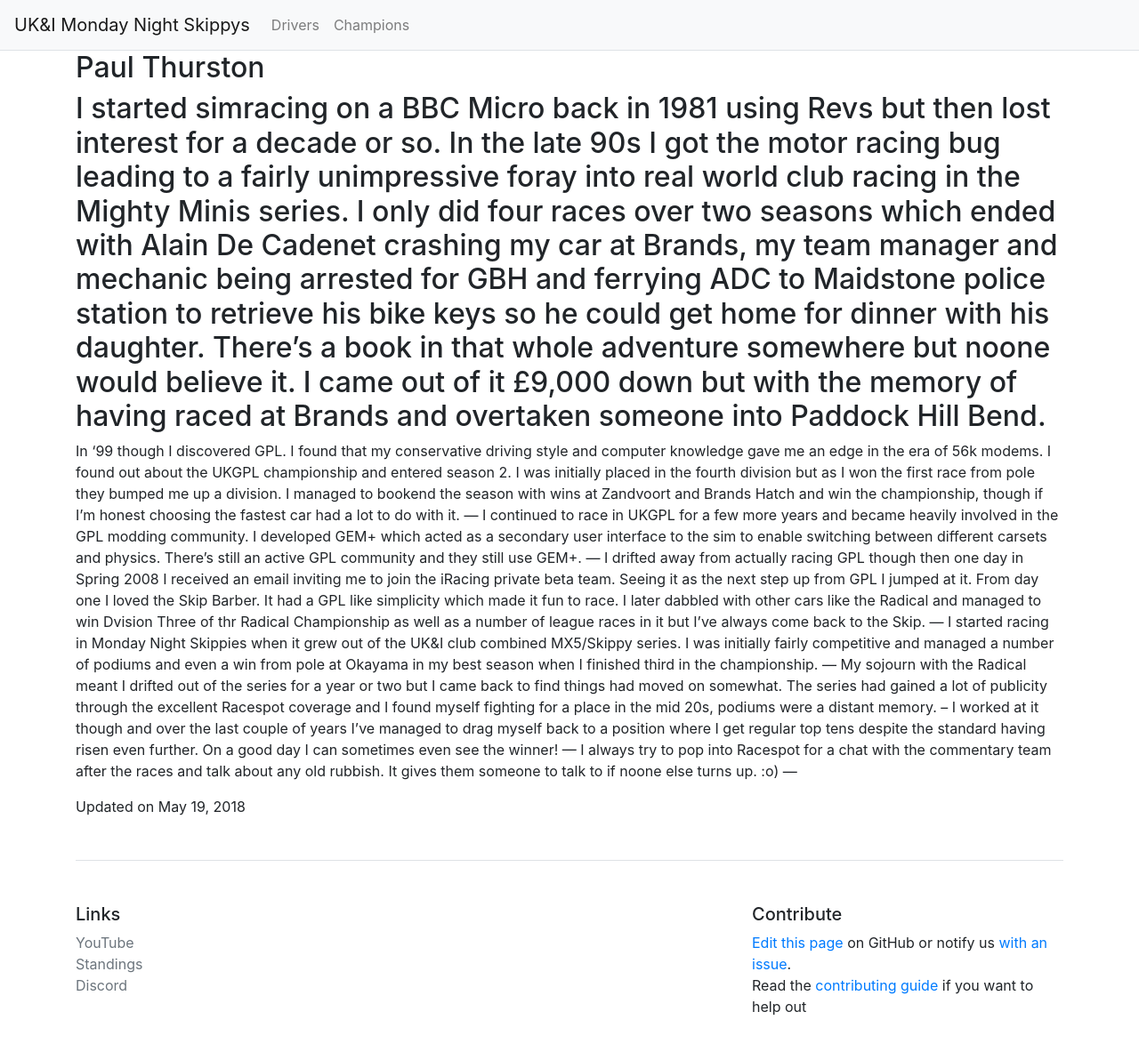
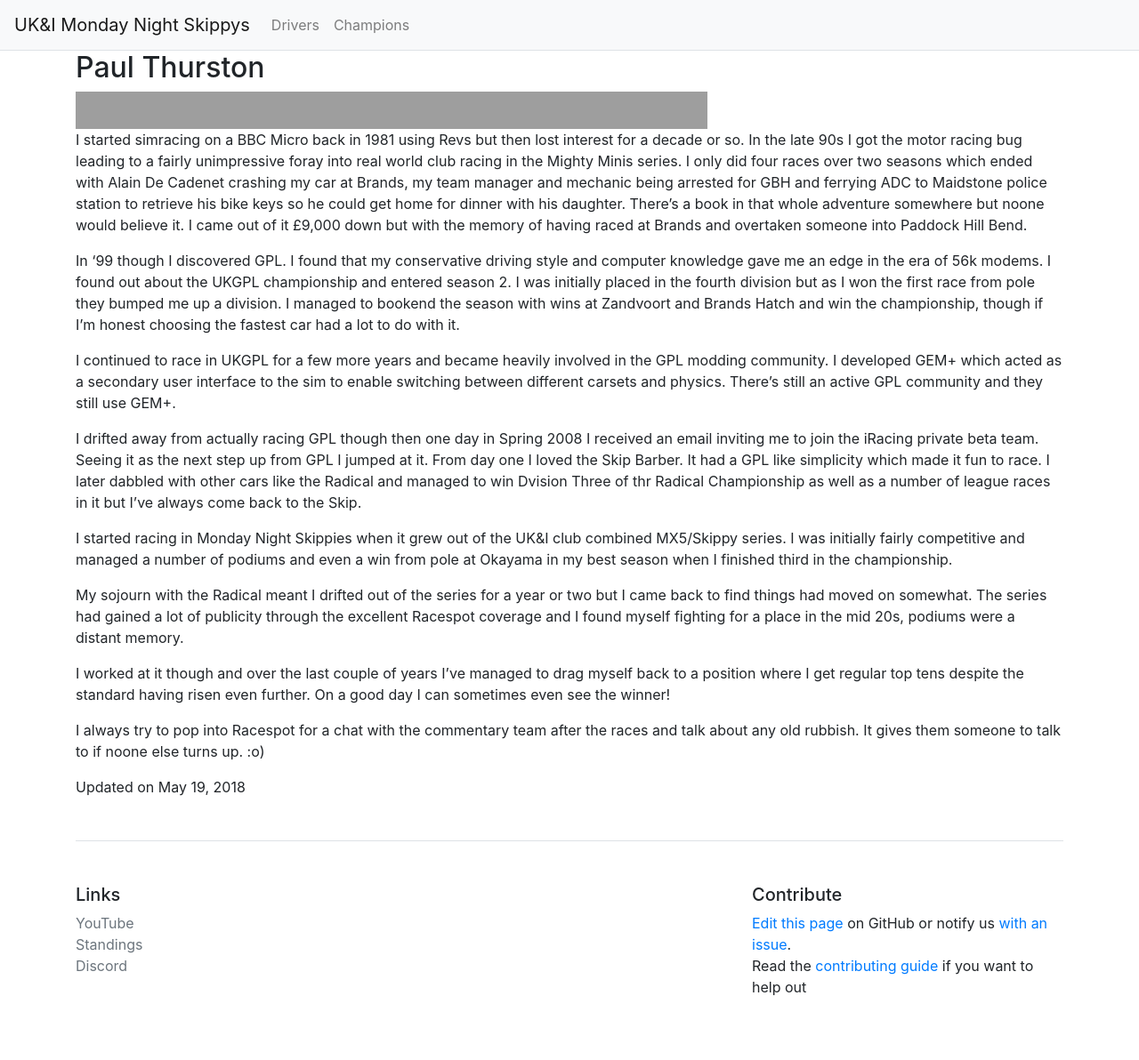
Before and after one commit to mondaynightskippys/mondaynightskippys.github.io, a Jekyll site: the page built from _drivers/paul_thurston.md, in a window 1280 px wide. Shown: the whole page at 89% size. Built offline with Jekyll 4.4.1, drawn with Linux system fonts in a browser that asks for light colours; after the commit the page ends 1170 px from its top, so only the background shows below that; grey boxes are pictures that could not be loaded.

Commit message:
Fixed formatting and added racing ids to the iracing banner to be displayed.

```diff
--- a/_layouts/driver.html
+++ b/_layouts/driver.html
@@ -2,7 +2,16 @@
 layout: default
 ---
 
+{% if page.driver %}
+{% assign driver = site.data.drivers[page.driver] %}
+{% endif %}
+{% assign driverInfo = page.driver | size %}
+
 <h2>{{ page.title }}</h2>
+
+{% if driverInfo > 0 %}
+<a href='http://iracingbanner.com'><img src='http://iracingbanner.com/banner/style1/r/rkwsc/{{ driver.iracing_id }}.png' width='710' height='42'/></a>
+{% endif %}
 
 {{ content }}
 
```
Also changed, not shown: _data/drivers.yml (added, +11 -0 lines), _drivers/allan_paterson.md (+10 -8 lines), _drivers/darrell_taylor.md (+1 -0 lines), _drivers/paul_thurston.md (+9 -8 lines).
